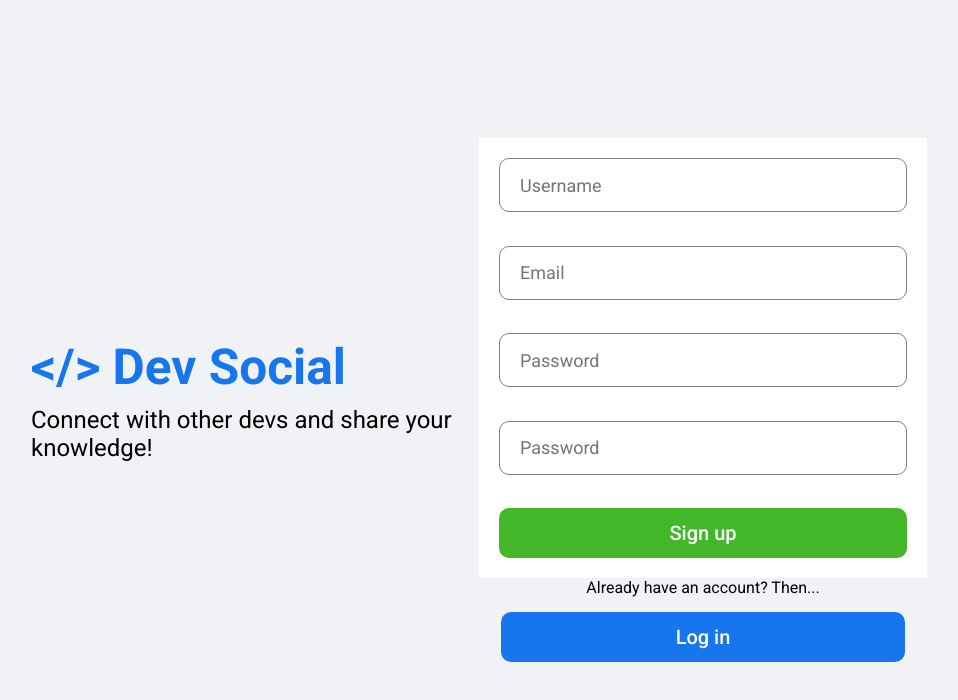
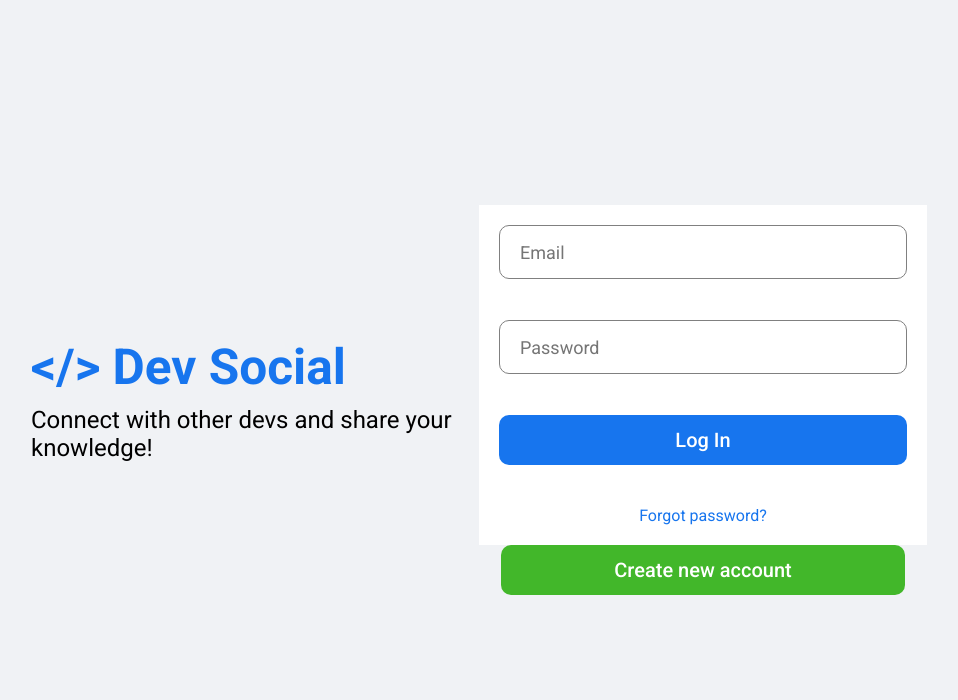
Before and after one commit to FrancoA1997/SocialMedia-APP-Frontend, a React (Create React App) app: page / in a window 1280 px wide. Shown: the top 700 px of the page, without its empty margins (161-1119 px from the left). Built offline with nearby package versions, Linux system fonts and the light colour scheme.

Commit message:
General improvements to the ui

```diff
--- a/src/App.js
+++ b/src/App.js
@@ -22,7 +22,7 @@ function App()  {
         <Routes>
         <Route
          path='/'
-         element={user ? <Home/> : <Register/>}
+         element={user ? <Home/> : <Login/>}
          />
          <Route
          path='/login'
@@ -38,7 +38,7 @@ function App()  {
          />
          <Route
          path='/profile/:username'
-         element={<Profile/>}
+         element={user ? <Profile/>  : <Login/>}
          />
         </Routes>
         </BrowserRouter>
```
